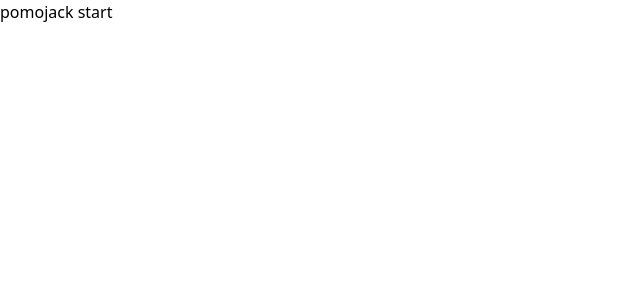
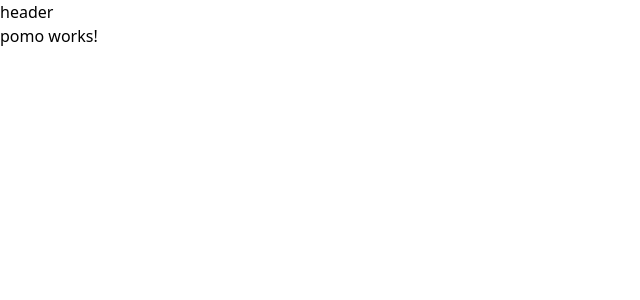
Before and after one commit to jwlebert/pomojack, an Angular app: page / in a window 1280 px wide. Shown: the top 300 px of the page, without its empty margins (0-640 px from the left). Built offline with nearby package versions, Linux system fonts and the light colour scheme.

Commit message:
simple pomo component

```diff
--- a/src/app/app.html
+++ b/src/app/app.html
@@ -1 +1,2 @@
-pomojack start
+header
+<router-outlet />
--- a/src/app/app.routes.ts
+++ b/src/app/app.routes.ts
@@ -1,3 +1,9 @@
 import { Routes } from '@angular/router';
+import { Pomo } from './pomo/pomo';
 
-export const routes: Routes = [];
+export const routes: Routes = [
+    {
+        path: '', // temporary, later will be 'pomo' when have homepage and such
+        component: Pomo,
+    }
+];
--- /dev/null
+++ b/src/app/pomo/pomo.html
@@ -0,0 +1 @@
+<p>pomo works!</p>
--- /dev/null
+++ b/src/app/pomo/pomo.ts
@@ -0,0 +1,11 @@
+import { Component } from '@angular/core';
+
+@Component({
+  selector: 'app-pomo',
+  imports: [],
+  templateUrl: './pomo.html',
+})
+
+export class Pomo {
+
+}
```
Also changed, not shown: 1 other file (tests, documents, lock files or other folders).
